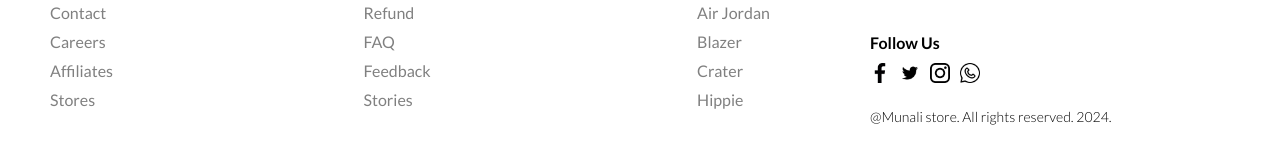
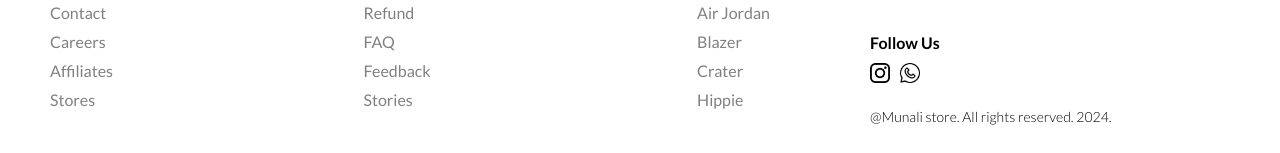
Before and after one commit to munashetsangu/MunaliStore.github.io, a plain HTML site: page index.html in a window 1280 px wide. Shown: the part 3198-3351 px from the top of the page. Drawn offline with Linux system fonts and the light colour scheme.

Commit message:
Update index.html

```diff
--- a/index.html
+++ b/index.html
@@ -230,10 +230,10 @@
             <div class="footerRightMenu">
                 <h1 class="fMenuTitle">Follow Us</h1>
                 <div class="fIcons">
-                    <img src="./img/facebook.png" alt="" class="fIcon">
-                    <img src="./img/twitter.png" alt="" class="fIcon">
-                    <img src="./img/instagram.png" alt="" class="fIcon">
-                    <img src="./img/whatsapp.png" alt="" class="fIcon">
+
+                    <a href="https://www.instagram.com/munashe_tsangu/"><img src="./img/instagram.png" alt="Instagram" class="fIcon"></a>
+
+                    <a href="tel:+48510587818"><img src="./img/whatsapp.png" alt="WhatsApp" class="fIcon"></a>
                 </div>
             </div>
             <div class="footerRightMenu">
```
